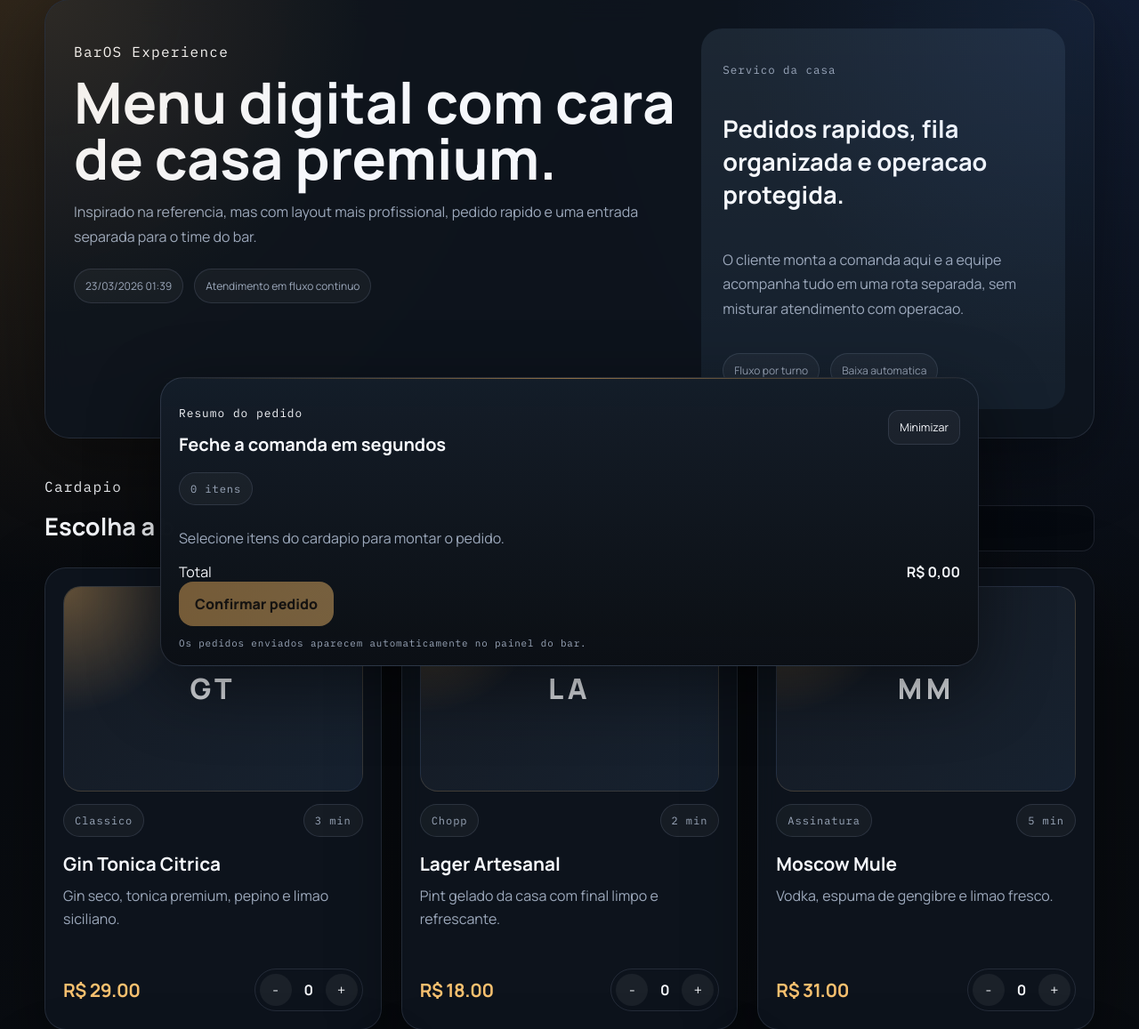
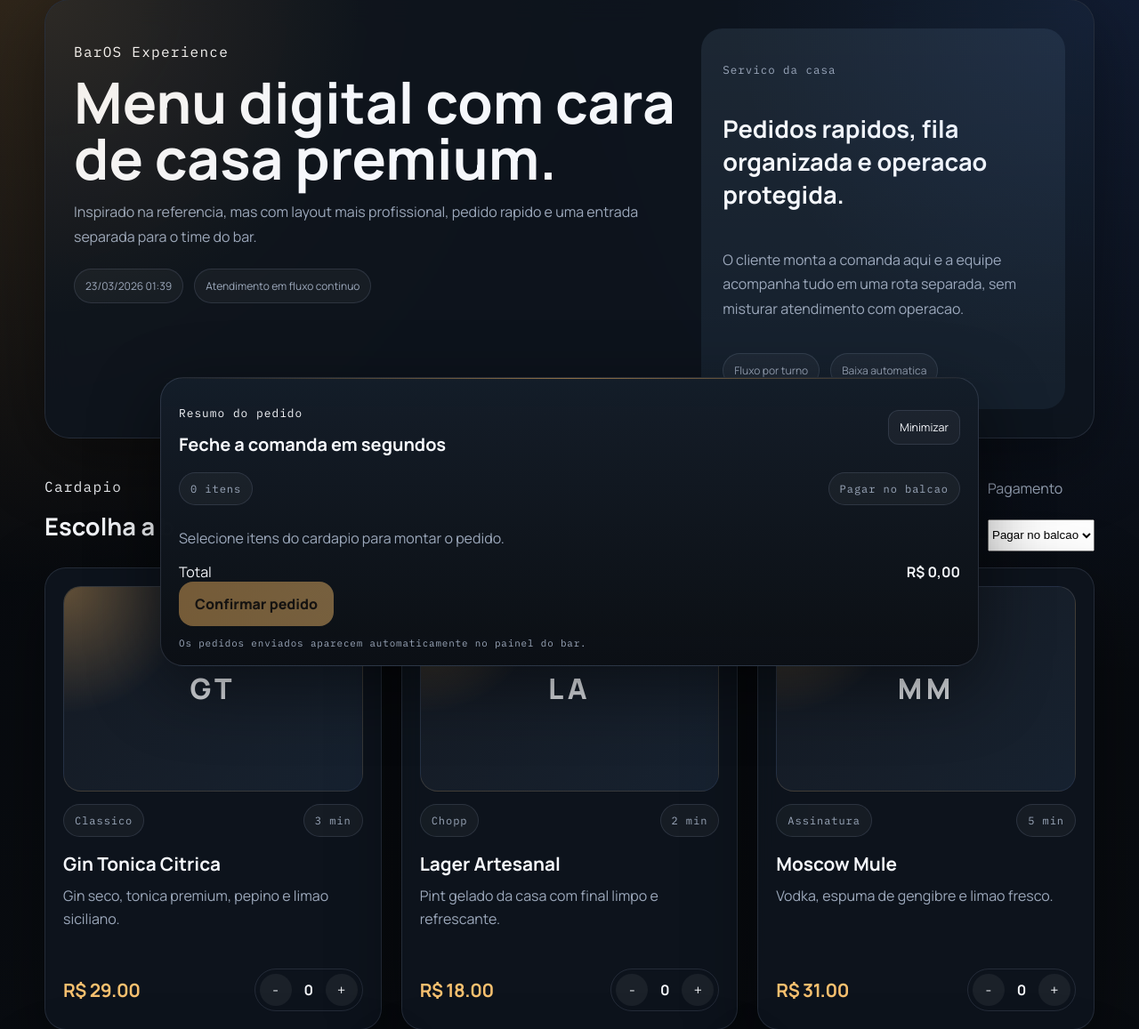
Before and after one commit to javaaaaa-271/BARZOS, a Flask app: page / in a window 1280 px wide. Shown: the part 33-1190 px from the top of the page at 89% size. Run offline with Flask 3, Linux system fonts and the light colour scheme; data comes from the database, SQL or seed files in the repository.

Commit message:
Add files via upload

```diff
--- a/BarOS/templates/index.html
+++ b/BarOS/templates/index.html
@@ -42,6 +42,14 @@
         <label>
           <span>Mesa</span>
           <input type="text" id="table-label" value="Mesa 07">
+        </label>
+        <label>
+          <span>Pagamento</span>
+          <select id="payment-method">
+            {% for method in payment_methods %}
+            <option value="{{ method.value }}">{{ method.label }}</option>
+            {% endfor %}
+          </select>
         </label>
       </form>
     </div>
@@ -101,6 +109,7 @@
     <div class="checkout-body">
       <div class="checkout-inline-meta">
         <span id="order-count-badge" class="pill">0 itens</span>
+        <span id="payment-method-badge" class="pill subtle-pill">Pagar no balcao</span>
       </div>
       <div id="order-summary" class="summary-list empty-state">
         Selecione itens do cardapio para montar o pedido.
@@ -124,7 +133,7 @@
 <section id="confirmation-modal" class="modal hidden" aria-hidden="true">
   <div class="modal-card">
     <p class="eyebrow">Pedido enviado</p>
-    <h2>Codigo <span id="confirmation-code">----</span></h2>
+    <h2>Pedido <span id="confirmation-code">----</span></h2>
     <p id="confirmation-text">Seu pedido foi enviado para o bar.</p>
     <button class="secondary-button full-width" type="button" id="close-confirmation">Novo pedido</button>
   </div>
```
